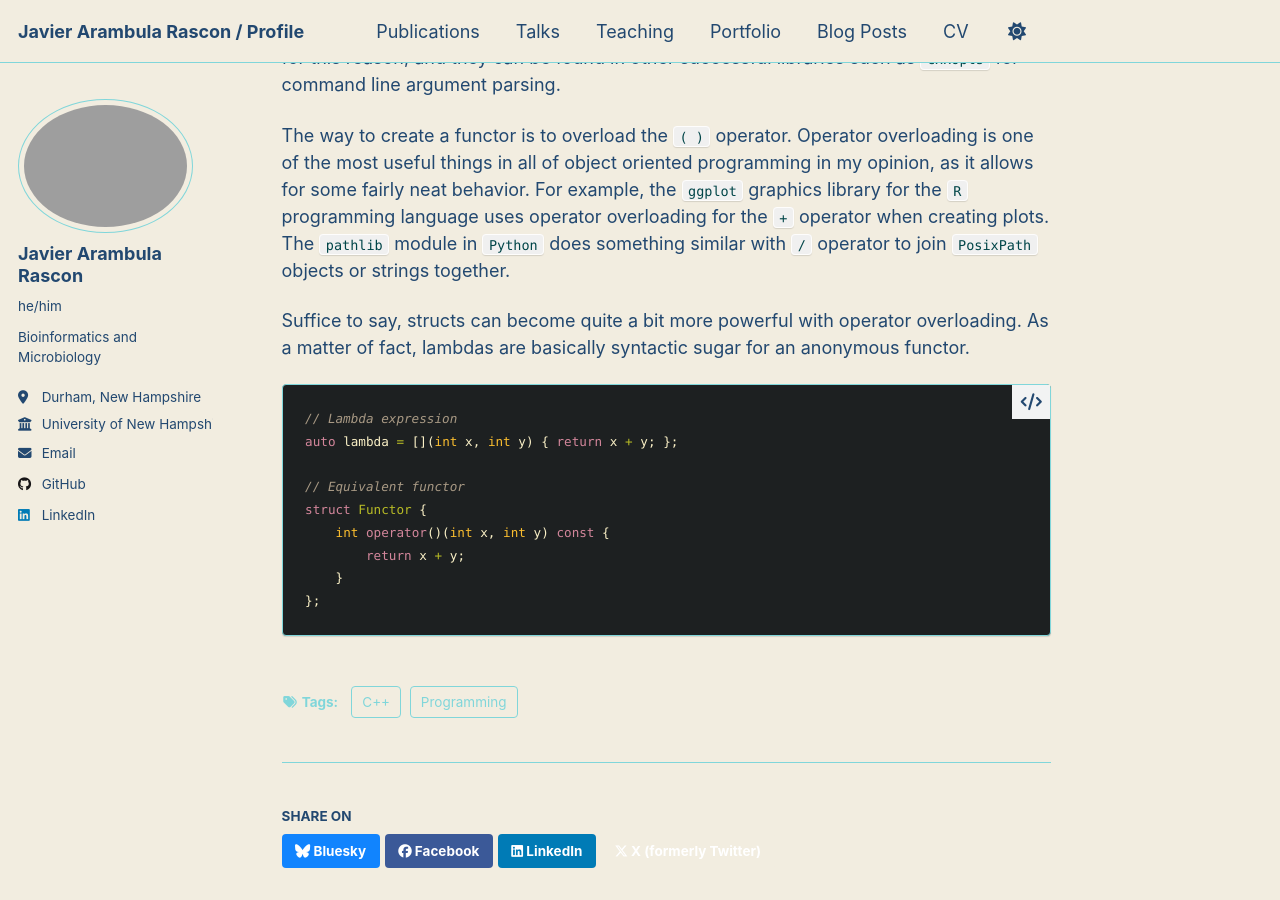
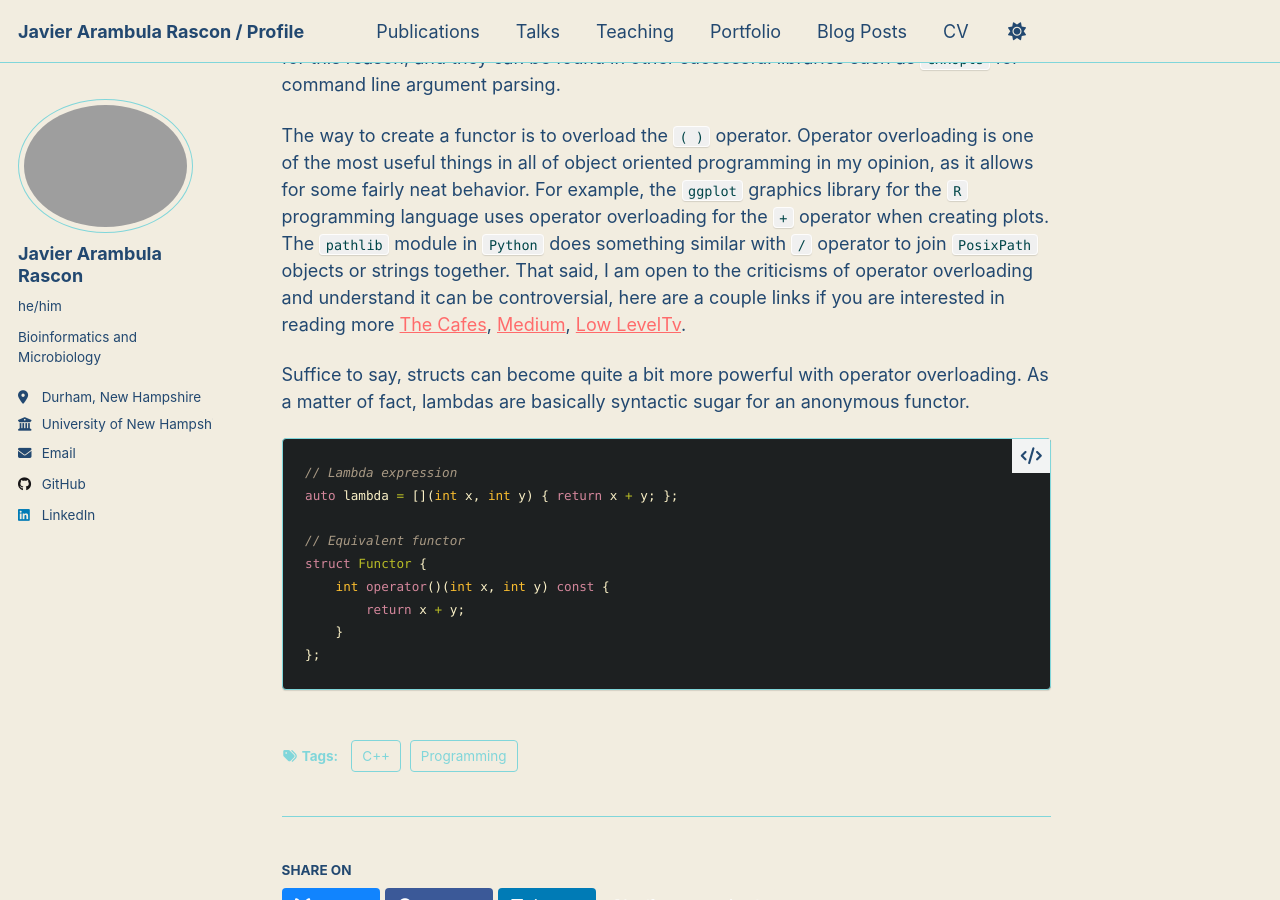
Before and after one commit to aram2608/aram2608.github.io, a Jekyll site: the page built from _posts/2025-10-23-structs.md, in a window 1280 px wide and 900 px high, scrolled down 5456 px. Built offline with Jekyll 4.4.1, drawn with Linux system fonts in a browser that asks for light colours; a script that is not in the unit is left out.

Commit message:
struct update

```diff
--- a/_posts/2025-10-23-structs.md
+++ b/_posts/2025-10-23-structs.md
@@ -234,7 +234,12 @@ is one of the most useful things in all of object oriented programming in my opi
 as it allows for some fairly neat behavior. For example, the `ggplot` graphics library
 for the `R` programming language uses operator overloading for the `+` operator
 when creating plots. The `pathlib` module in `Python` does something similar with
-`/` operator to join `PosixPath` objects or strings together.
+`/` operator to join `PosixPath` objects or strings together. That said, I am open
+to the criticisms of operator overloading and understand it can be controversial, here
+are a couple links if you are interested in reading more
+[The Cafes](https://cafe.elharo.com/programming/operator-overloading-considered-harmful/),
+[Medium](https://medium.com/@fmmarzoa/say-no-to-operator-overloading-7b21aa06c518),
+[Low LevelTv](https://www.youtube.com/shorts/p87yXC2pRwA).
 
 Suffice to say, structs can become quite a bit more powerful with operator
 overloading. As a matter of fact, lambdas are basically syntactic sugar for an
```
